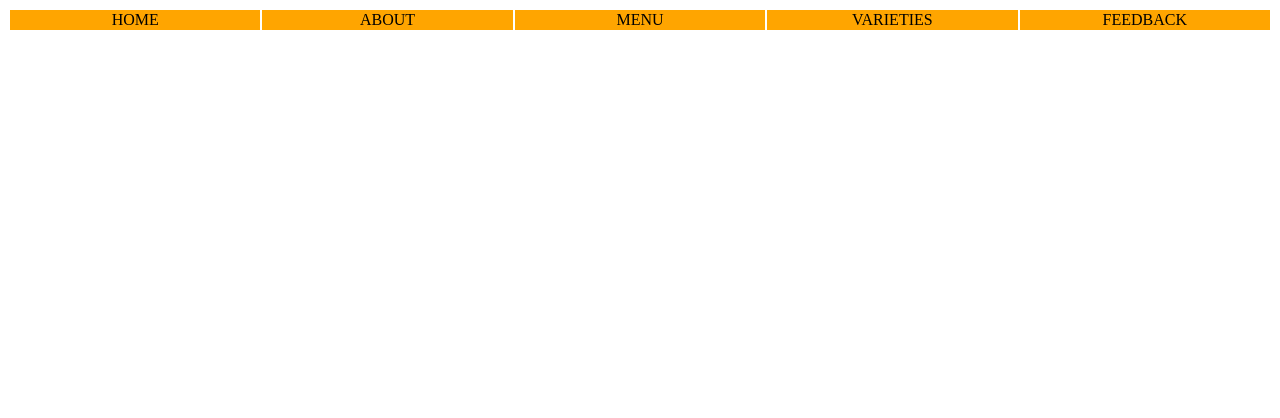
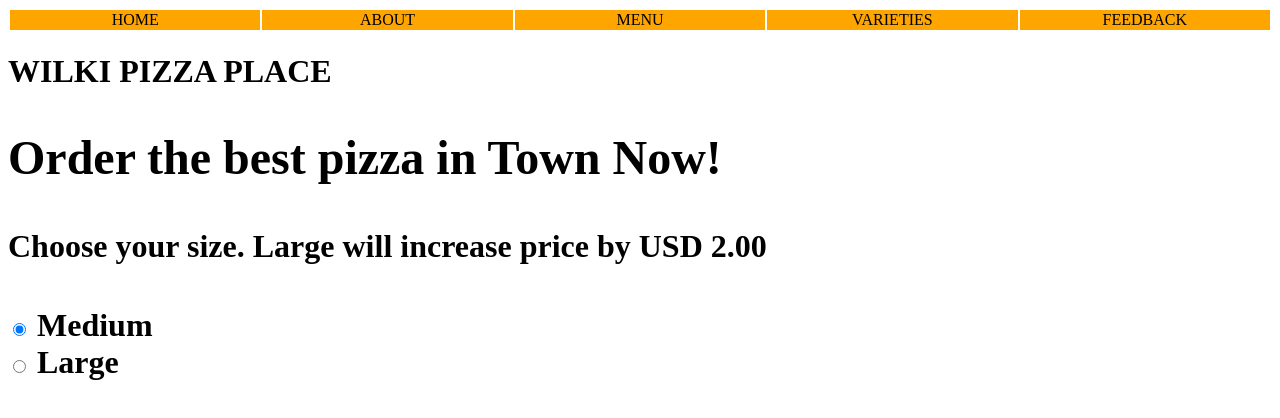
Before and after one commit to SamuelKamau66/PIZZA-ORDERING-WEBSITE, a plain HTML site: page index.html in a window 1280 px wide. Drawn offline with nearby package versions, Linux system fonts and the light colour scheme.

Commit message:
Add the pizza size selection section of the page

```diff
--- a/index.html
+++ b/index.html
@@ -23,8 +23,28 @@
       </tr>
   </table>
 </div>
-
-
+<h1>WILKI PIZZA PLACE<h1>
+  <div class="container">
+      <div class="row">
+        <div class="col-md-6">
+          <h2>Order the best pizza in Town Now!</h2>
+          <form id="new-pizza">
+            <!--START SIZE RADIO -->
+            <h4>Choose your size. Large will increase price by USD 2.00</h4>
+            <div id="pizzaSize">
+              <div class="radio">
+                <label>
+                  <input type="radio" name="size" id="medium" value="Medium" checked>
+                  Medium
+                </label>
+              </div>
+              <div class="radio">
+                <label>
+                  <input type="radio" name="size" id="large" value="Large">
+                  Large
+                </label>
+              </div>
+            </div>
 
 
 
```
